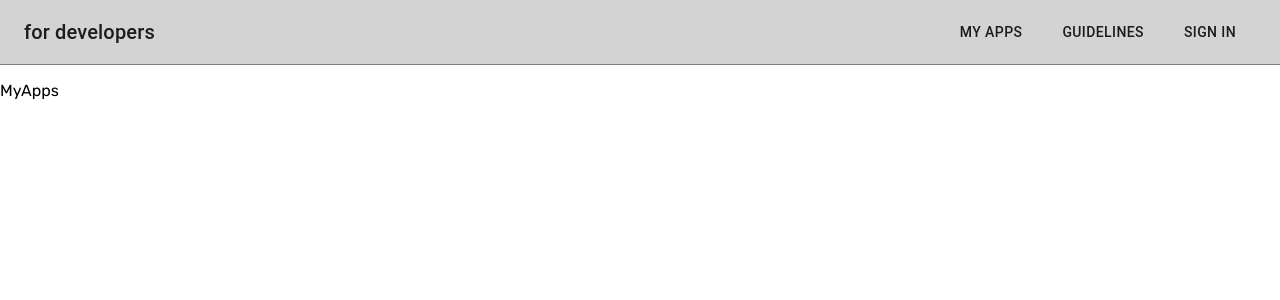
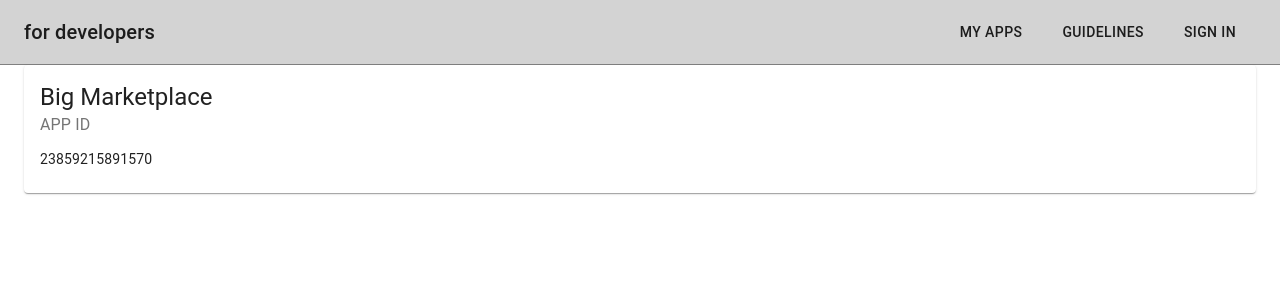
Before and after one commit to datagovsg/digic4developers, a React (Create React App) app: page /my-apps in a window 1280 px wide. Shown: the top 300 px of the page. Built offline with nearby package versions, Linux system fonts and the light colour scheme.

Commit message:
Add card

```diff
--- /dev/null
+++ b/src/Components/AppCard.js
@@ -0,0 +1,44 @@
+import React from 'react'
+import { makeStyles } from '@material-ui/core/styles';
+import Card from '@material-ui/core/Card';
+import CardActions from '@material-ui/core/CardActions';
+import CardContent from '@material-ui/core/CardContent';
+import Button from '@material-ui/core/Button';
+import Typography from '@material-ui/core/Typography';
+
+const useStyles = makeStyles({
+  card: {
+    minWidth: 275,
+  },
+  bullet: {
+    display: 'inline-block',
+    margin: '0 2px',
+    transform: 'scale(0.8)',
+  },
+  title: {
+    fontSize: 14,
+  },
+  pos: {
+    marginBottom: 12,
+  },
+});
+
+export default function AppCard () {
+  const classes = useStyles();
+
+  return (
+    <Card className={classes.card}>
+      <CardContent>
+        <Typography variant="h5" component="h2">
+          Big Marketplace
+        </Typography>
+        <Typography className={classes.pos} color="textSecondary">
+          APP ID
+        </Typography>
+        <Typography variant="body2" component="p">
+          23859215891570
+        </Typography>
+      </CardContent>
+    </Card>
+  )
+}
--- a/src/Pages/MyApps.js
+++ b/src/Pages/MyApps.js
@@ -1,7 +1,11 @@
 import React from 'react'
+import Container from '@material-ui/core/Container';
+import AppCard from '../Components/AppCard'
 
 export default function MyApps () {
   return (
-    <p> MyApps </p>
+    <Container>
+      <AppCard/>
+    </Container>
   )
 }
```
